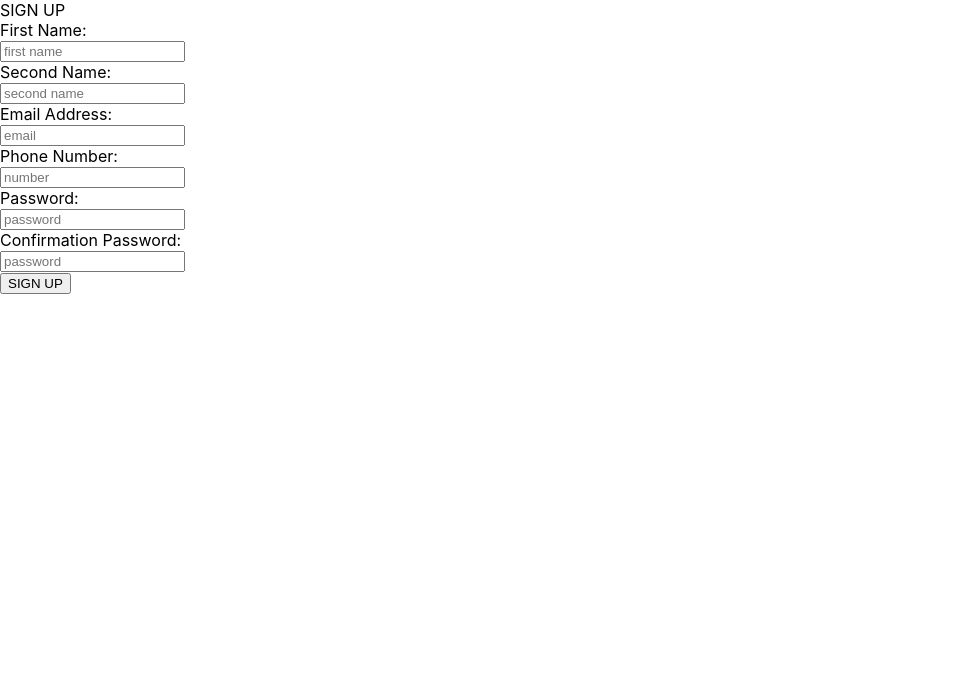
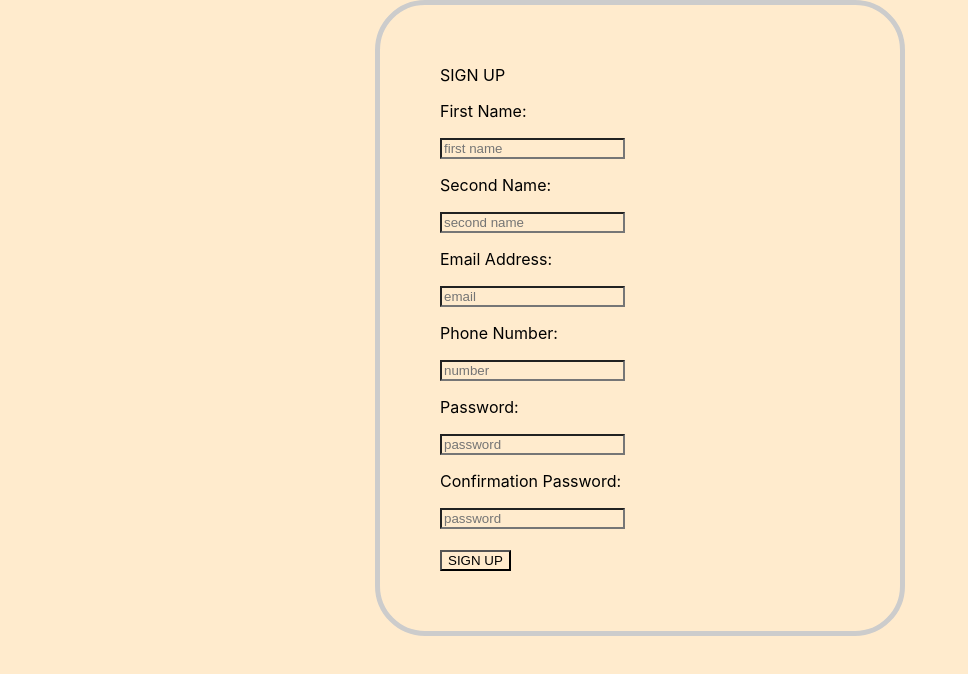
Before and after one commit to MbuviDev/signup-form, a React (Create React App) app: page / in a window 1280 px wide. Shown: the top 674 px of the page, without its empty margins (0-968 px from the left). Built offline with nearby package versions, Linux system fonts and the light colour scheme.

Commit message:
added state

```diff
--- a/src/components/Signup.css
+++ b/src/components/Signup.css
@@ -0,0 +1,16 @@
+*{
+    background-color: blanchedalmond;
+}
+
+.form{
+    width: 400px;
+    margin: auto;
+    padding: 60px;
+
+    border: 5px solid #ccc;
+    border-radius: 50px;
+}
+
+.signuplabel{
+    margin: ;
+}
--- a/src/components/Signup.js
+++ b/src/components/Signup.js
@@ -1,52 +1,89 @@
-import React from "react";
-import "./Signup.css"
-function Signup () {
+import React, { useState } from "react";
+import "./Signup.css";
 
-    function Handlesubmit () {
+function Signup() {
 
+  const [firstname, setFirstname] = useState("");
+  const [secondname, setSecondname] = useState("");
+  const [email, setEmail] = useState("");
+  const [number, setNumber] = useState("")
+  const [password, setPassword] = useState ("")
+  const [confirmation, setConfirmation] = useState("")
+
+
+  function handleSubmit(e) {
+    e.preventDefault();
   }
+
 
   return (
     <div className="form">
-         <form onSubmit = {Handlesubmit}>
-            <label>
+      <form onSubmit={handleSubmit}>
+        <label className="signuplabel">
           <hi> SIGN UP </hi>
         </label>
         <div className="inputfields">
-                First Name: <br/>
-                <input type="text" placeholder="first name" />
+          <p>First Name:</p>
+          <input
+            type="text"
+            placeholder="first name"
+            value={firstname}
+            onChange={(e) => setFirstname(e.target.value)}
+          />
         </div>
         <div className="inputfields">
-                Second Name: <br/>
-                <input type="text" placeholder="second name" />
+          <p>Second Name: </p>
+          <input
+            type="text"
+            placeholder="second name"
+            value={secondname}
+            onChange={(e) => setSecondname(e.target.value)}
+          />
         </div>
         <div className="inputfields">
-                Email Address: <br/>
-                <input type="text" placeholder="email" />
+          <p> Email Address: </p>
+          <input
+            type="text"
+            placeholder="email"
+            value={email}
+            onChange={(e) => setEmail(e.target.value)}
+          />
         </div>
         <div className="inputfields">
-                Phone Number: <br/>
-                <input type="text" placeholder="number" />
+          <p>Phone Number: </p>
+          <input
+          type="text"
+          placeholder="number"
+          value={number}
+          onChange={(e) => setNumber(e.target.value)}
+          />
         </div>
         <div className="inputfields">
-                Password: <br/>
-                <input type="text" placeholder="password" />
+          <p> Password: </p>
+          <input
+          type="text"
+          placeholder="password"
+          value={password}
+          onChange={(e) => setPassword(e.target.value)}
+          />
         </div>
         <div className="inputfields">
-                Confirmation Password: <br/>
-                <input type="text" placeholder="password" />
+          <p> Confirmation Password: </p>
+          <input
+          type="text"
+          placeholder="password"
+          value={confirmation}
+          onChange={(e) => setConfirmation(e.target.value)}
+          />
+
         </div>
+        <br />
         <div className="button">
-                <button>
-                    SIGN UP
-                </button>
+          <button>SIGN UP</button>
         </div>
       </form>
-
-
-
     </div>
-    )
+  );
 }
 
 export default Signup;
```
Lines whose indentation alone changed are shown as unchanged.
